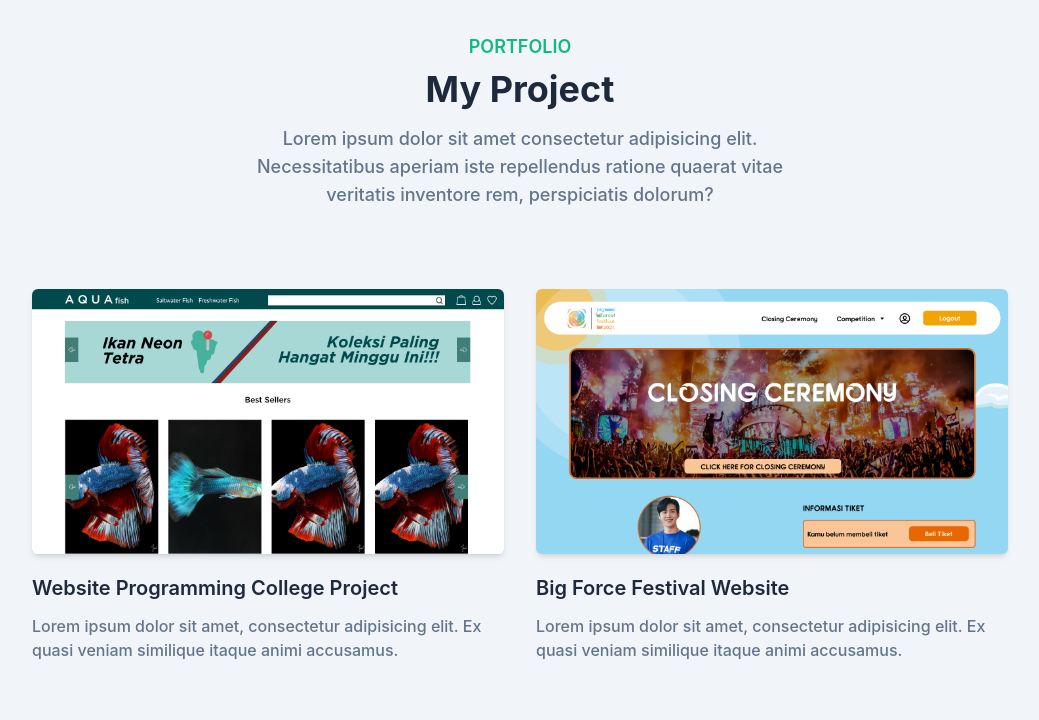
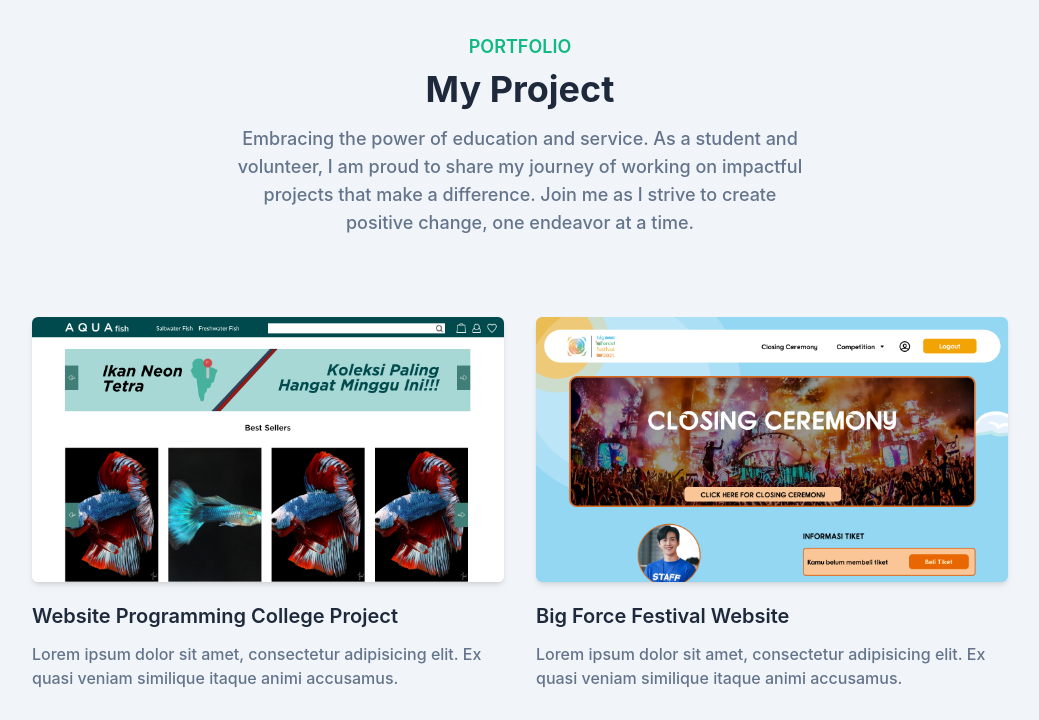
Before and after one commit to baswaraandi/portfolio, a website: page index.html in a window 1280 px wide. Shown: the part 1220-1940 px from the top of the page, without its empty margins (120-1159 px from the left). Drawn offline with Linux system fonts and the light colour scheme.

Commit message:
Update index.html

```diff
--- a/index.html
+++ b/index.html
@@ -135,10 +135,7 @@
                 <div class="max-w-xl mx-auto text-center mb-16">
                     <h4 class="font-semibold text-primary mb-2 text-lg uppercase">Portfolio</h4>
                     <h2 class="font-bold text-dark text-3xl mb-4 lg:text-4xl">My Project</h2>
-                    <p class="font-medium text-secondary text-md md:text-lg">Lorem ipsum dolor sit amet consectetur
-                        adipisicing
-                        elit. Necessitatibus aperiam iste repellendus ratione quaerat vitae veritatis inventore rem,
-                        perspiciatis dolorum?</p>
+                    <p class="font-medium text-secondary text-md md:text-lg">Embracing the power of education and service. As a student and volunteer, I am proud to share my journey of working on impactful projects that make a difference. Join me as I strive to create positive change, one endeavor at a time.</p>
                 </div>
             </div>
             <div class="w-full px-4 flex flex-wrap justify-center xl:w-10/12 xl:mx-auto">
```
